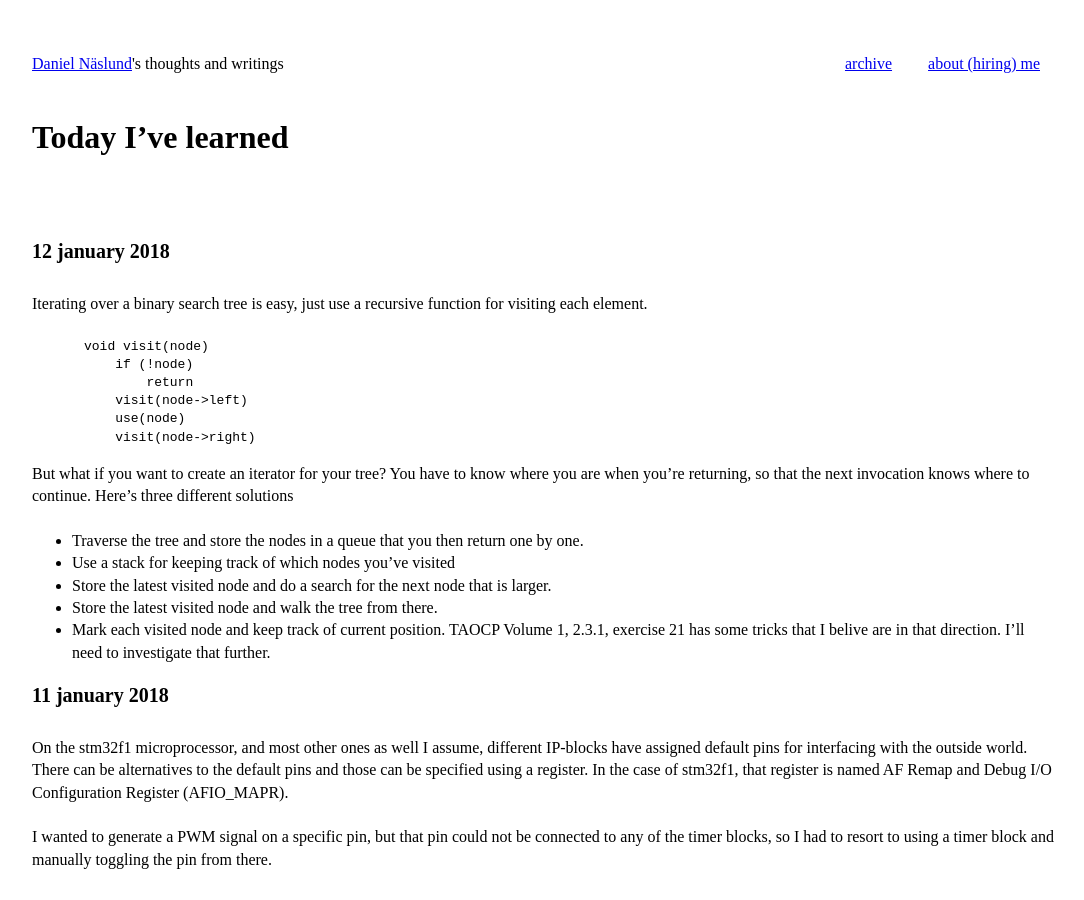
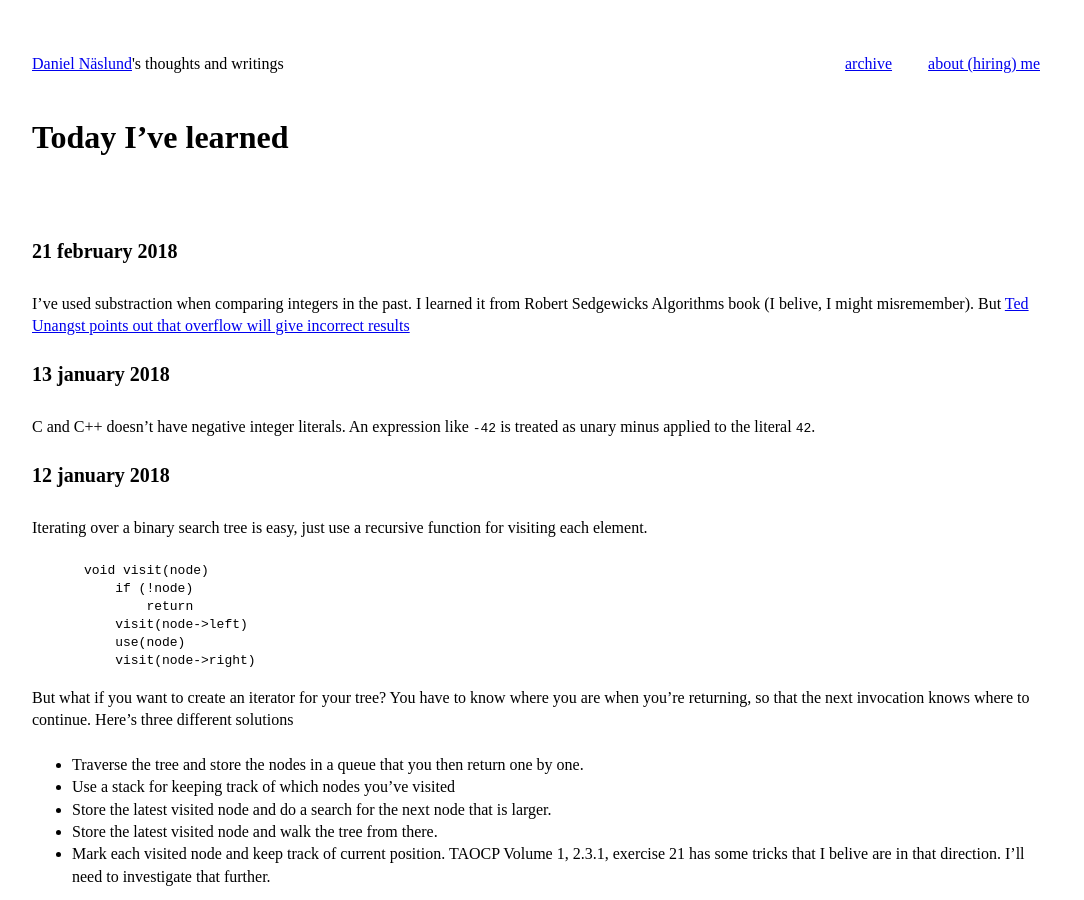
Before and after one commit to dannas/dannas.github.com, a Jekyll site: the page built from TIL.markdown, in a window 1280 px wide and 900 px high. Shown: the whole window, without its empty margins (0-1084 px from the left). Built offline with Jekyll 4.4.1, drawn with Linux system fonts in a browser that asks for light colours.

Commit message:
Another TIL

```diff
--- a/TIL.markdown
+++ b/TIL.markdown
@@ -3,6 +3,16 @@ layout: default
 title: TIL - Today I've Learned
 ---
 # Today I've learned
+
+## 21 february 2018
+I've used substraction when comparing integers in the past. I learned it from
+Robert Sedgewicks Algorithms book (I belive, I might misremember). But [Ted
+Unangst points out that overflow will give incorrect
+results](https://www.tedunangst.com/flak/post/subtraction-is-not-comparison)
+
+## 13 january 2018
+C and C++ doesn't have negative integer literals. An expression like `-42` is
+treated as unary minus applied to the literal `42`.
 
 ## 12 january 2018
 Iterating over a binary search tree is easy, just use a recursive function for
```
